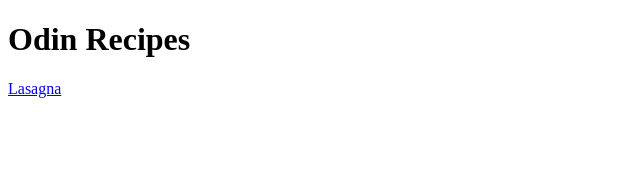
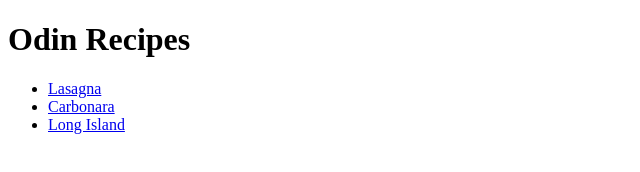
Before and after one commit to chjyeow/odin-recipes, a plain HTML site: page index.html in a window 1280 px wide. Shown: the whole page, without its empty margins (0-640 px from the left). Drawn offline with Linux system fonts and the light colour scheme.

Commit message:
Added two recipes, long island and carbonara

```diff
--- a/index.html
+++ b/index.html
@@ -6,6 +6,10 @@
 </head>
 <body>
     <h1>Odin Recipes</h1>
-    <a href="recipes/lasagna.html">Lasagna</a>
+    <ul>
+        <li><a href="recipes/lasagna.html">Lasagna</a></li>
+        <li><a href="recipes/carbonara.html">Carbonara</a></li>
+        <li><a href="recipes/long_island.html">Long Island</a></li>
+    </ul>
 </body>
 </html>
```
